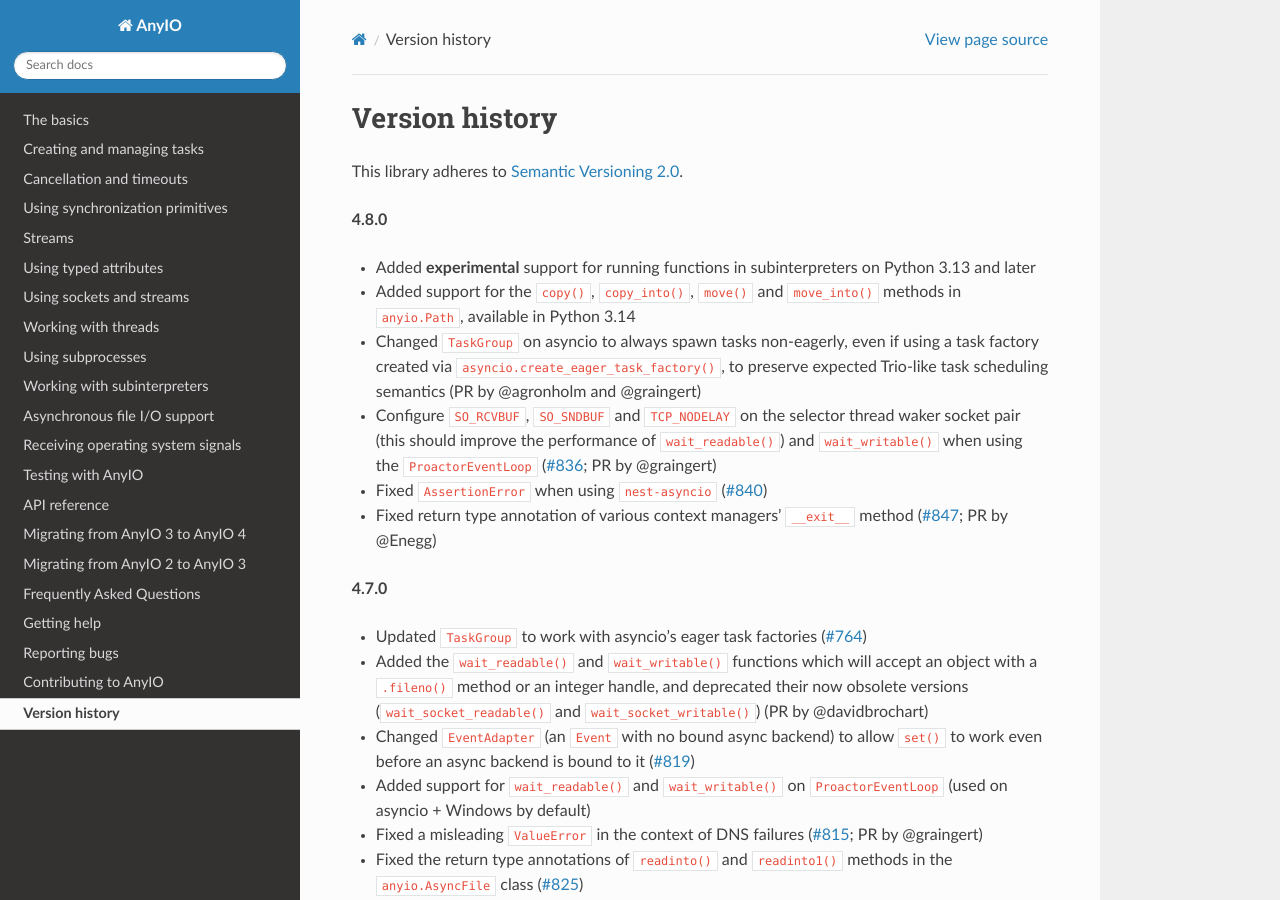
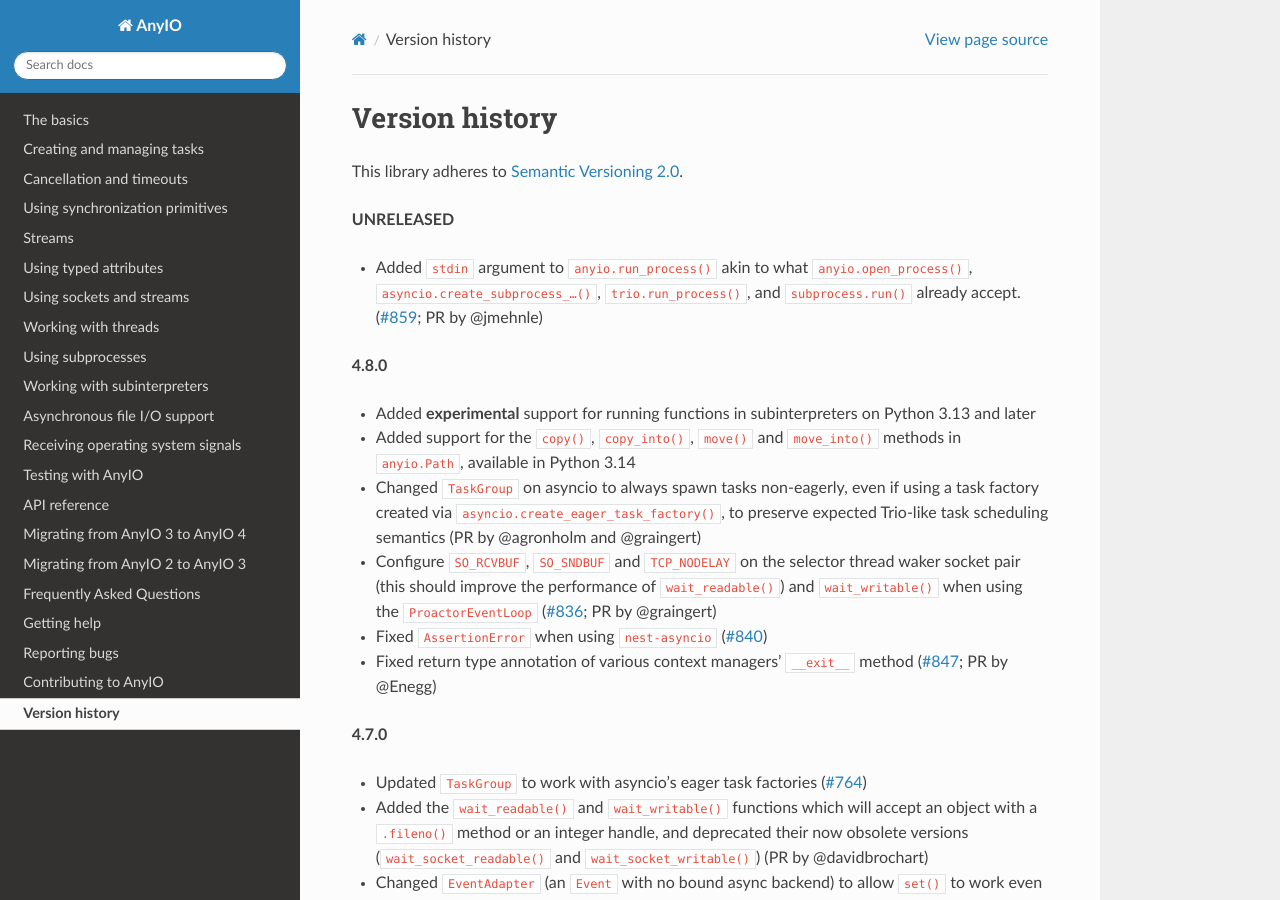
Before and after one commit to agronholm/anyio, a Sphinx documentation site: the page built from docs/versionhistory.rst, in a window 1280 px wide and 900 px high. Built offline with Sphinx 7.4.7 and the Read the Docs theme 3.1.0, drawn with Linux system fonts in a browser that asks for light colours; the version number could not be read and is left out.

Commit message:
Add changelog entry for #859.

```diff
--- a/docs/versionhistory.rst
+++ b/docs/versionhistory.rst
@@ -2,6 +2,13 @@
 ===============
 
 This library adheres to `Semantic Versioning 2.0 <http://semver.org/>`_.
+
+**UNRELEASED**
+
+- Added ``stdin`` argument to ``anyio.run_process()`` akin to what
+  ``anyio.open_process()``, ``asyncio.create_subprocess_…()``, ``trio.run_process()``,
+  and ``subprocess.run()`` already accept.
+  (`#859 <https://github.com/agronholm/anyio/pull/859>`_; PR by @jmehnle)
 
 **4.8.0**
 
```
